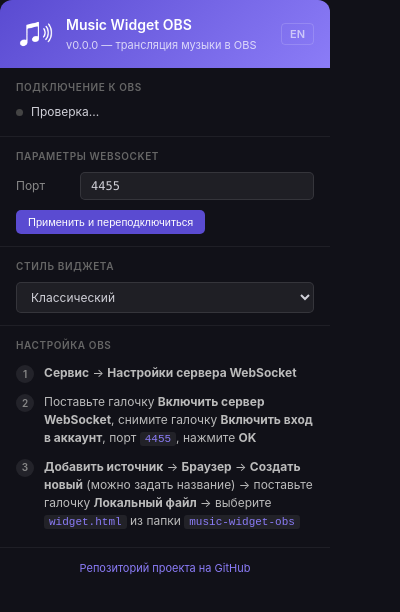
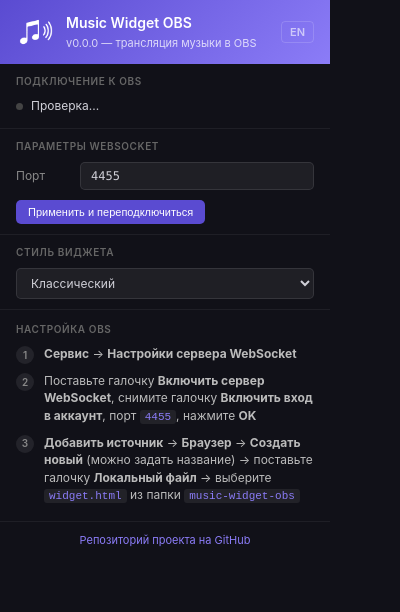
Before and after one commit to Stepanchikkk/music-widget-obs, a browser extension: page extension/popup.html in a window 400 px wide. Drawn offline with Linux system fonts and the light colour scheme.

Commit message:
fix: popup overflow, reduce padding to fit

```diff
--- a/extension/popup.html
+++ b/extension/popup.html
@@ -4,23 +4,23 @@
 <meta charset="UTF-8">
 <style>
   * { margin: 0; padding: 0; box-sizing: border-box; }
-  html { overflow: hidden; border-radius: 12px; }
+  html { overflow: hidden; background: #111118; height: 100%; }
   body {
     width: 330px;
+    min-height: 100%;
     font-family: -apple-system, BlinkMacSystemFont, 'Segoe UI', Roboto, sans-serif;
     background: #111118;
     color: #d0d0d8;
     font-size: 13px;
     line-height: 1.5;
     overflow: hidden;
-    border-radius: 12px;
   }
 
   .header {
     display: flex;
     align-items: center;
     gap: 10px;
-    padding: 14px 16px;
+    padding: 12px 16px;
     background: linear-gradient(135deg, #5a4bd1, #8b7cf7);
   }
   .header svg { flex-shrink: 0; }
@@ -49,7 +49,7 @@
   .section-title-row .section-title { margin-bottom: 0; }
   .track-source { font-size: 10px; color: #666; }
 
-  .section { padding: 12px 16px; border-bottom: 1px solid rgba(255,255,255,0.06); }
+  .section { padding: 10px 16px; border-bottom: 1px solid rgba(255,255,255,0.06); }
   .section:last-of-type { border-bottom: none; }
   .section-title {
     font-size: 10px;
@@ -168,9 +168,9 @@
   .step {
     display: flex;
     gap: 10px;
-    padding: 5px 0;
+    padding: 4px 0;
     font-size: 12px;
-    line-height: 1.5;
+    line-height: 1.45;
     color: #bbb;
   }
   .step-num {
@@ -207,7 +207,7 @@
   .status-text { font-size: 12px; }
 
   .footer-link {
-    padding: 10px 16px 14px;
+    padding: 8px 16px 12px;
     text-align: center;
     border-top: 1px solid rgba(255,255,255,0.06);
   }
@@ -268,7 +268,7 @@
   </div>
 
   <div class="steps">
-    <div class="section-title" style="margin-bottom:6px;">Настройка OBS</div>
+    <div class="section-title" style="margin-bottom:4px;">Настройка OBS</div>
     <div class="step">
       <div class="step-num">1</div>
       <div class="step-text"><strong>Сервис</strong> &rarr; <strong>Настройки сервера WebSocket</strong></div>
```
